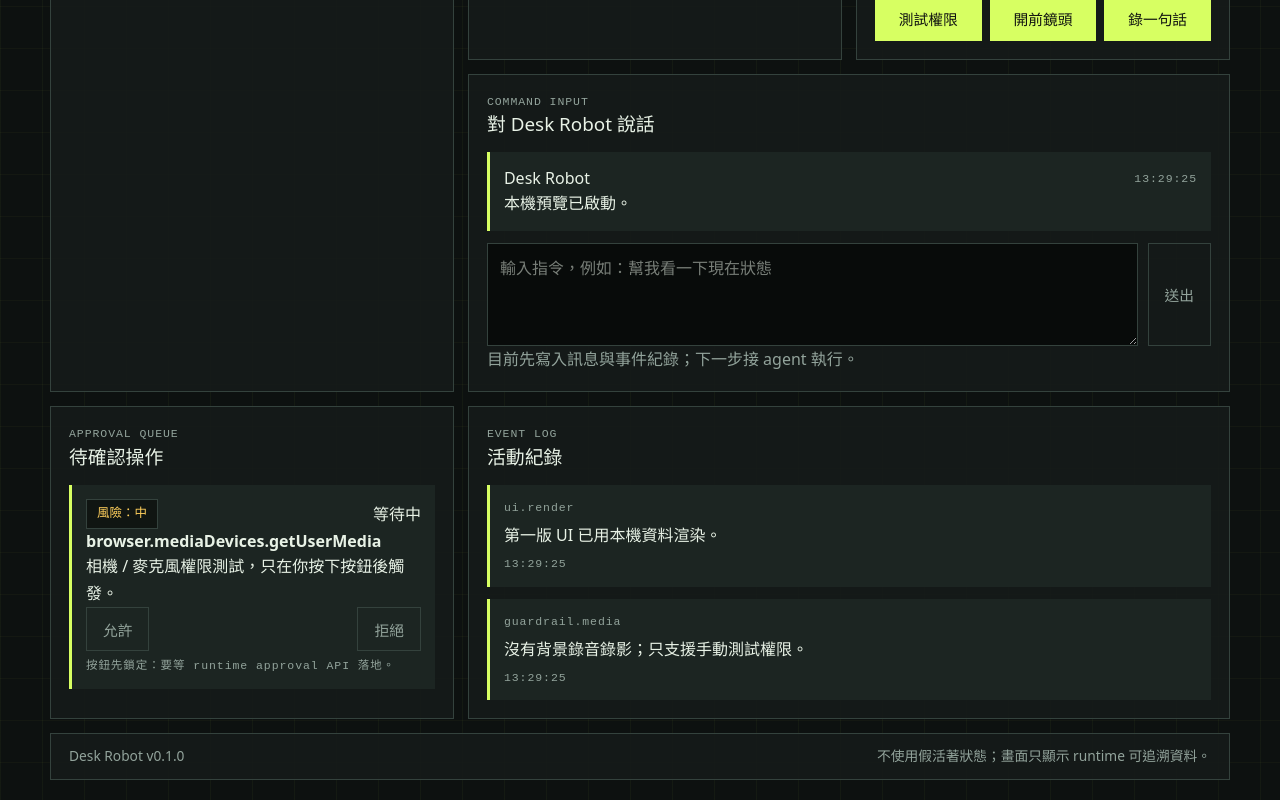
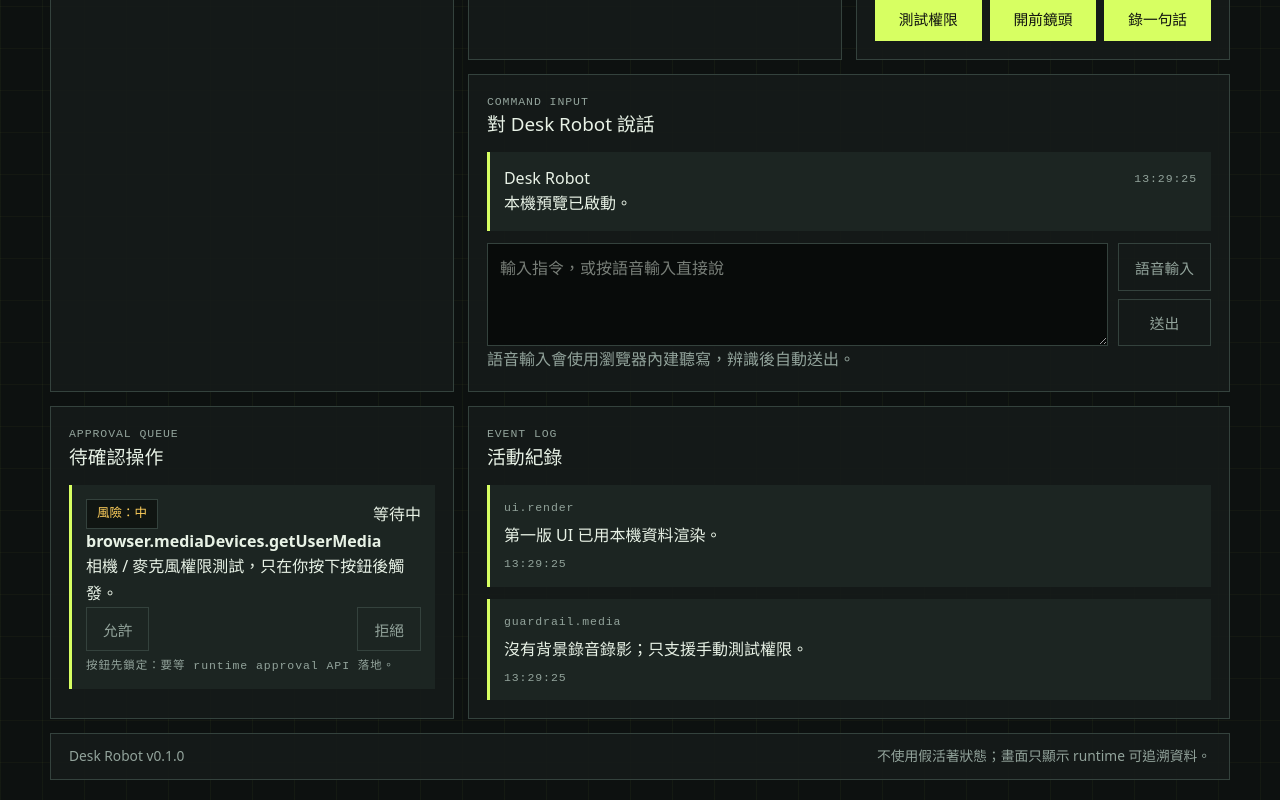
Before and after one commit to kevinsisi/desk-robot, a React (Vite) app in the folder packages/client/: page / in a window 1280 px wide. Shown: the part 707-1507 px from the top of the page. Built offline with nearby package versions, Linux system fonts and the light colour scheme; no server answers.

Commit message:
feat: add browser speech command input

```diff
--- a/packages/client/src/components/ChatPanel.tsx
+++ b/packages/client/src/components/ChatPanel.tsx
@@ -1,5 +1,33 @@
-import { useState } from 'react';
+import { useRef, useState } from 'react';
 import type { ChatMessage } from '../api/client';
+
+declare global {
+  interface Window {
+    SpeechRecognition?: SpeechRecognitionConstructor;
+    webkitSpeechRecognition?: SpeechRecognitionConstructor;
+  }
+}
+
+type SpeechRecognitionConstructor = new () => SpeechRecognitionLike;
+
+interface SpeechRecognitionLike {
+  lang: string;
+  continuous: boolean;
+  interimResults: boolean;
+  onresult: ((event: SpeechRecognitionEventLike) => void) | null;
+  onerror: ((event: { error?: string }) => void) | null;
+  onend: (() => void) | null;
+  start: () => void;
+  stop: () => void;
+}
+
+interface SpeechRecognitionEventLike {
+  resultIndex: number;
+  results: ArrayLike<{
+    isFinal: boolean;
+    0: { transcript: string };
+  }>;
+}
 
 interface ChatPanelProps {
   messages: ChatMessage[];
@@ -7,23 +35,76 @@ interface ChatPanelProps {
 }
 
 export function ChatPanel({ messages, onSend }: ChatPanelProps) {
+  const recognitionRef = useRef<SpeechRecognitionLike | null>(null);
   const [draft, setDraft] = useState('');
   const [sending, setSending] = useState(false);
+  const [listening, setListening] = useState(false);
+  const [speechStatus, setSpeechStatus] = useState('語音輸入會使用瀏覽器內建聽寫，辨識後自動送出。');
   const [error, setError] = useState<string | null>(null);
 
-  async function submit() {
-    const content = draft.trim();
+  async function submit(contentOverride?: string) {
+    const content = (contentOverride ?? draft).trim();
     if (!content || sending) return;
     setSending(true);
     setError(null);
     try {
       await onSend(content);
       setDraft('');
+      setSpeechStatus(contentOverride ? `已送出語音辨識：${content}` : speechStatus);
     } catch (err) {
       setError(err instanceof Error ? err.message : '送出失敗');
     } finally {
       setSending(false);
     }
+  }
+
+  function startSpeech() {
+    const SpeechRecognitionImpl = window.SpeechRecognition ?? window.webkitSpeechRecognition;
+    if (!SpeechRecognitionImpl) {
+      setError('這個瀏覽器不支援 Web Speech 語音辨識；請先用文字輸入。');
+      return;
+    }
+
+    recognitionRef.current?.stop();
+    const recognition = new SpeechRecognitionImpl();
+    recognition.lang = 'zh-TW';
+    recognition.continuous = false;
+    recognition.interimResults = true;
+    recognition.onresult = (event) => {
+      let interim = '';
+      for (let index = event.resultIndex; index < event.results.length; index += 1) {
+        const result = event.results[index];
+        const transcript = result[0].transcript.trim();
+        if (result.isFinal) {
+          setDraft(transcript);
+          void submit(transcript);
+        } else {
+          interim += transcript;
+        }
+      }
+      if (interim) {
+        setDraft(interim);
+        setSpeechStatus(`聽寫中：${interim}`);
+      }
+    };
+    recognition.onerror = (event) => {
+      setListening(false);
+      setError(`語音辨識失敗：${event.error ?? 'unknown'}`);
+    };
+    recognition.onend = () => {
+      setListening(false);
+    };
+    recognitionRef.current = recognition;
+    setError(null);
+    setListening(true);
+    setSpeechStatus('正在聽你說話…');
+    recognition.start();
+  }
+
+  function stopSpeech() {
+    recognitionRef.current?.stop();
+    setListening(false);
+    setSpeechStatus('已停止聽寫。');
   }
 
   return (
@@ -51,14 +132,19 @@ export function ChatPanel({ messages, onSend }: ChatPanelProps) {
         <textarea
           value={draft}
           onChange={(event) => setDraft(event.target.value)}
-          placeholder="輸入指令，例如：幫我看一下現在狀態"
+          placeholder="輸入指令，或按語音輸入直接說"
           rows={3}
         />
-        <button type="submit" disabled={sending || draft.trim().length === 0}>
-          {sending ? '送出中…' : '送出'}
-        </button>
+        <div className="chat-actions">
+          <button type="button" className="secondary" onClick={listening ? stopSpeech : startSpeech} disabled={sending}>
+            {listening ? '停止聽寫' : '語音輸入'}
+          </button>
+          <button type="submit" disabled={sending || draft.trim().length === 0}>
+            {sending ? '送出中…' : '送出'}
+          </button>
+        </div>
       </form>
-      {error ? <p className="error-text">{error}</p> : <p className="muted">目前先寫入訊息與事件紀錄；下一步接 agent 執行。</p>}
+      {error ? <p className="error-text">{error}</p> : <p className="muted">{speechStatus}</p>}
     </section>
   );
 }
--- a/packages/client/src/styles.css
+++ b/packages/client/src/styles.css
@@ -158,6 +158,7 @@ p { line-height: 1.7; }
 .message-user { border-left-color: var(--warning); }
 .message p { margin-bottom: 0; white-space: pre-wrap; }
 .chat-form { display: grid; grid-template-columns: 1fr auto; gap: 10px; align-items: stretch; }
+.chat-actions { display: grid; grid-template-rows: 1fr 1fr; gap: 8px; }
 .chat-form button { height: 100%; }
 .event-list { list-style: none; padding: 0; margin: 0; }
 .event-list li { display: grid; gap: 6px; }
```
